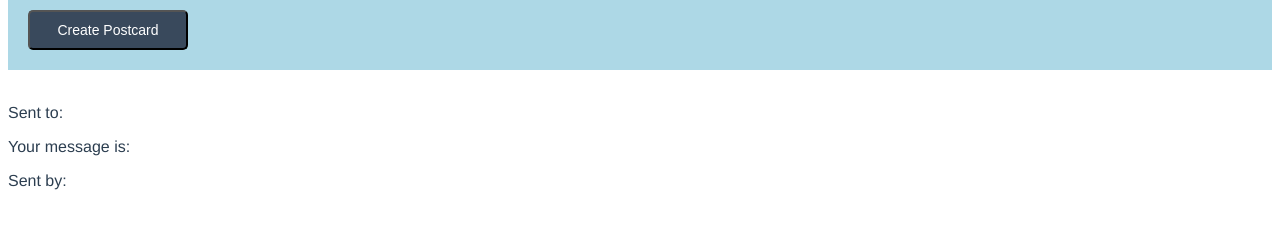
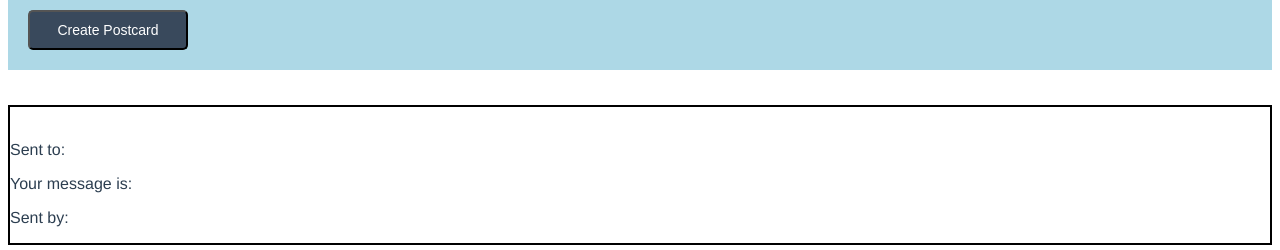
Before and after one commit to elkhatibmsi/zoo_postcards-1, a Vue app: page / in a window 1280 px wide. Shown: the part 576-826 px from the top of the page. Before the commit the page ends 800 px from the top, so only its background shows below. Built offline with nearby package versions, Linux system fonts and the light colour scheme; no server answers.

Commit message:
Added border to postcard output

```diff
--- a/package.json
+++ b/package.json
@@ -10,6 +10,7 @@
   "dependencies": {
     "core-js": "^3.6.5",
     "vue": "^3.0.0",
+    "vue-html2pdf": "^1.8.0",
     "vuex": "^4.0.2"
   },
   "devDependencies": {
--- a/src/components/PostCard.vue
+++ b/src/components/PostCard.vue
@@ -19,6 +19,7 @@
 
 <!--Ideas for another day
 -add a blank "choose animal" default image
+-filter search for animal backgrounds
 -make states persist (doesn't reset when you refresh page)
 -add email functionality
 -save (download) your postcard
@@ -48,8 +49,12 @@ export default {
 
 <!-- Add "scoped" attribute to limit CSS to this component only -->
 <style scoped>
-postcard {
+.postcard {
   display: grid;
+  border: 2px;
+  border-style: solid;
+  border-color: black;
+  margin-top: 35px;
 }
 h3 {
   margin: 40px 0 0;
```
Also changed, not shown: 1 other file (tests, documents, lock files or other folders).
